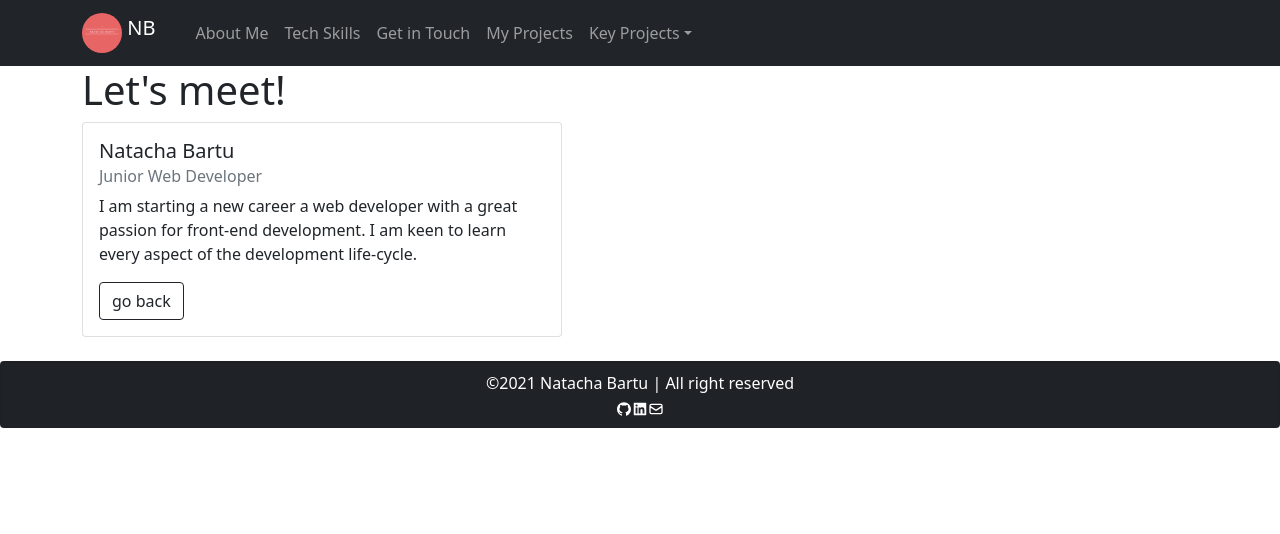
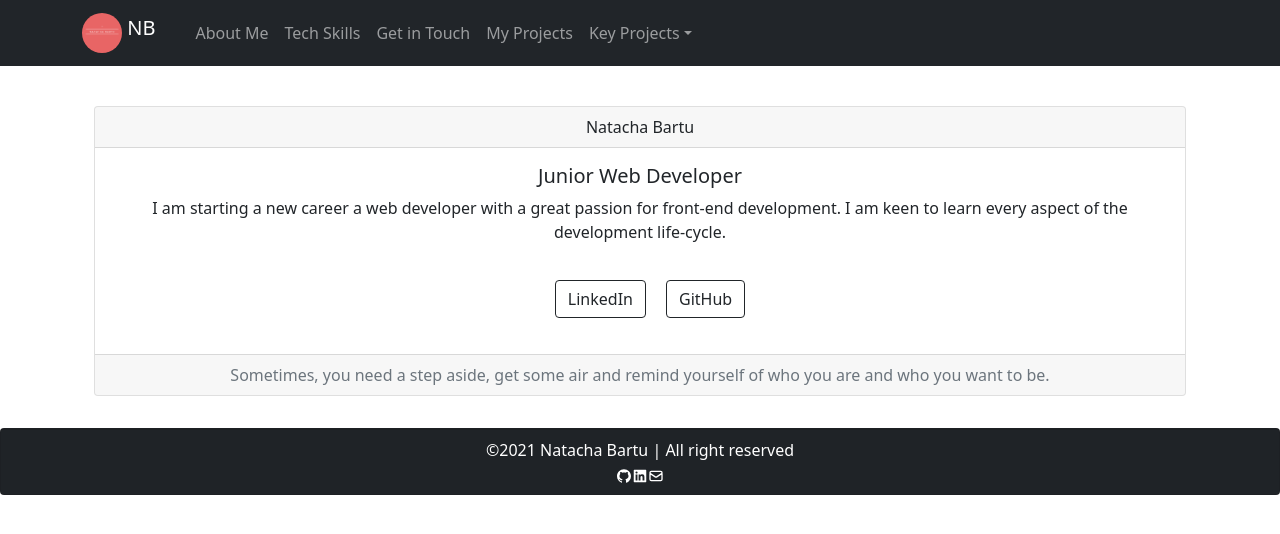
Before and after one commit to NatachaBartu/React-Portfolio, a React (Create React App) app: page /about in a window 1280 px wide. Shown: the top 534 px of the page. Built offline with nearby package versions, Linux system fonts and the light colour scheme.

Commit message:
add a card, buttons and link to page

```diff
--- a/src/pages/AboutMe.js
+++ b/src/pages/AboutMe.js
@@ -1,26 +1,39 @@
 import React from "react";
-import { Card, Button } from "react-bootstrap";
+import { Card, Button, Container } from "react-bootstrap";
 
 export const AboutMe = () => {
   return (
-    <div>
-      <h1>Let's meet!</h1>
-      <Card style={{ width: "30rem" }}>
+    <>
+      <Container className=" mb-2 text-center" style={{ marginTop: "40px" }}>
+        <Card className="text-center">
+          <Card.Header>Natacha Bartu</Card.Header>
           <Card.Body>
-          <Card.Title>Natacha Bartu</Card.Title>
-          <Card.Subtitle className="mb-2 text-muted">
-            Junior Web Developer
-          </Card.Subtitle>
+            <Card.Title>Junior Web Developer</Card.Title>
             <Card.Text>
-            I am starting a new career a web developer with a great passion for
-            front-end development. I am keen to learn every aspect of the
+              I am starting a new career a web developer with a great passion
+              for front-end development. I am keen to learn every aspect of the
               development life-cycle.
             </Card.Text>
-          <Button variant="outline-dark" href="/">
-            go back
+            <Button
+              variant="outline-dark"
+              href="https://www.linkedin.com/in/natachabartu/"
+              style={{ margin: "20px" }}
+            >
+              LinkedIn
+            </Button>
+            <Button
+              variant="outline-dark"
+              href="https://github.com/NatachaBartu"
+            >
+              GitHub
             </Button>
           </Card.Body>
+          <Card.Footer className="text-muted">
+            Sometimes, you need a step aside, get some air and remind yourself
+            of who you are and who you want to be.{" "}
+          </Card.Footer>
         </Card>
-    </div>
+      </Container>
+    </>
   );
 };
--- a/src/pages/Home.js
+++ b/src/pages/Home.js
@@ -17,6 +17,21 @@ export const Home = () => {
         </h3>
         <p align="center">– Gandhi</p>
       </Container>
+      <Card>
+        <Card.Header>Quote</Card.Header>
+        <Card.Body>
+          <blockquote className="blockquote mb-0">
+            <p>
+              {" "}
+              Lorem ipsum dolor sit amet, consectetur adipiscing elit. Integer
+              posuere erat a ante.{" "}
+            </p>
+            <footer className="blockquote-footer">
+              Someone famous in <cite title="Source Title">Source Title</cite>
+            </footer>
+          </blockquote>
+        </Card.Body>
+      </Card>
     </>
   );
 };
--- a/src/pages/Projects.js
+++ b/src/pages/Projects.js
@@ -63,7 +63,8 @@ export function Projects() {
                 <Card
                   style={{
                     width: "300px",
-                    heigth: "750px",
+                    height: "600px",
+                    boxSizing: "border-box",
                     margin: "5px",
                     marginBottom: "20px",
                     padding: "7px",
```
Also changed, not shown: src/images/background.jpg (added). Lines whose indentation alone changed are shown as unchanged.
